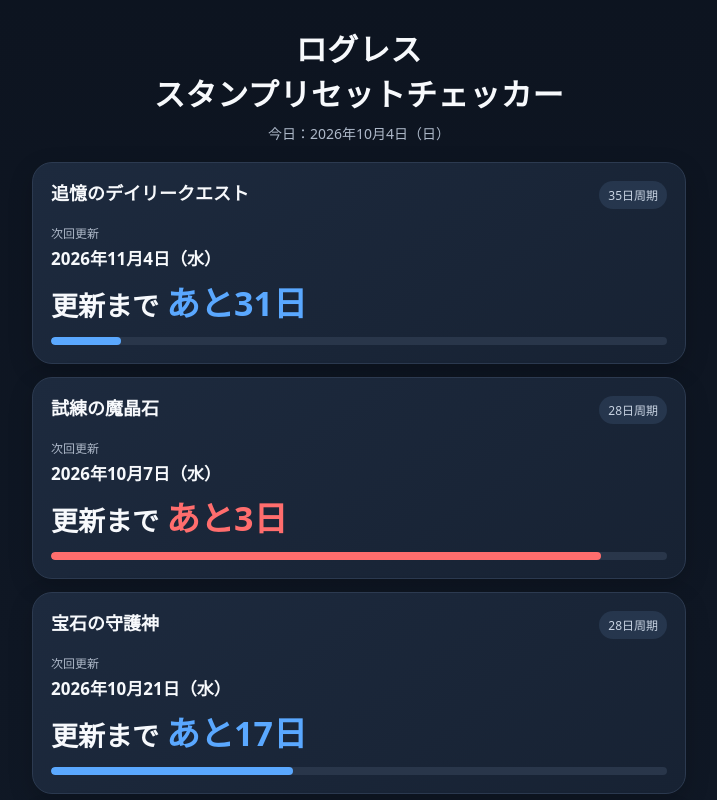
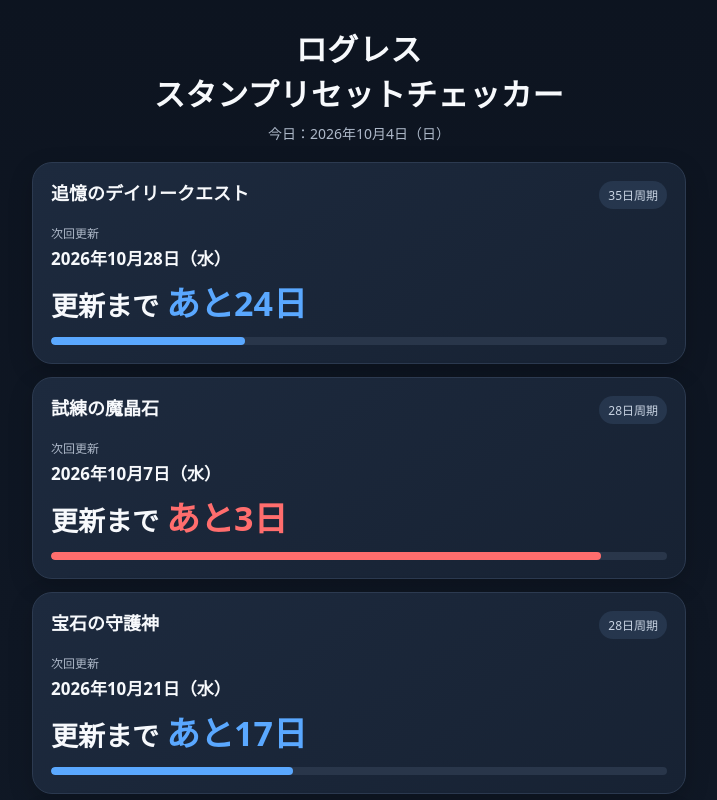
Before and after one commit to ruhah-omega/logres-reset, a plain HTML site: page index.html in a window 1280 px wide. Shown: the top 800 px of the page, without its empty margins (281-998 px from the left). Drawn offline with Linux system fonts and the light colour scheme.

Commit message:
Update quest anchor date for 追憶のデイリークエスト

```diff
--- a/index.html
+++ b/index.html
@@ -58,7 +58,7 @@ footer{text-align:center;color:#8290a4;font-size:11px;line-height:1.65;margin:18
   cycle  = 固定周期（日）
 */
 const quests = [
-  {name:"追憶のデイリークエスト", anchor:"2026-09-30", cycle:35},
+  {name:"追憶のデイリークエスト", anchor:"2026-09-23", cycle:35},
   {name:"試練の魔晶石",           anchor:"2026-10-07", cycle:28},
   {name:"宝石の守護神",           anchor:"2026-10-21", cycle:28}
 ];
```
